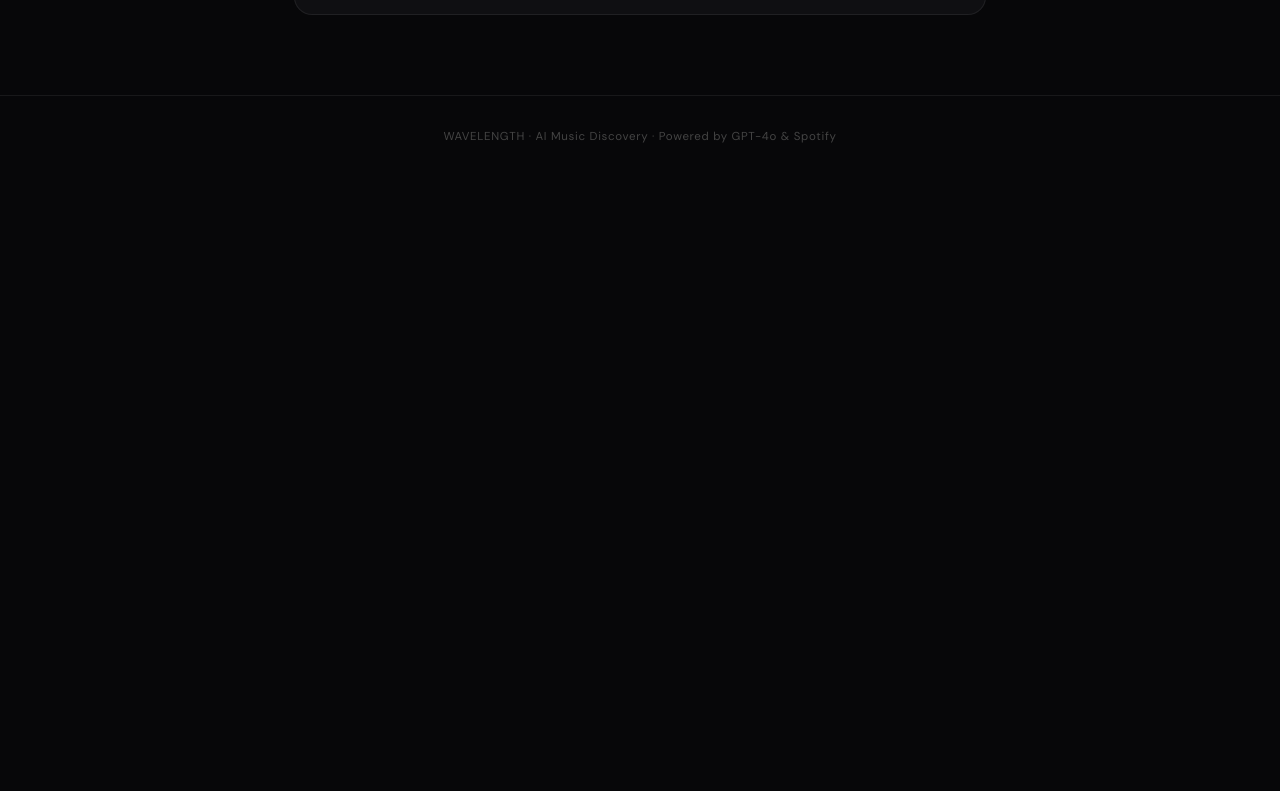
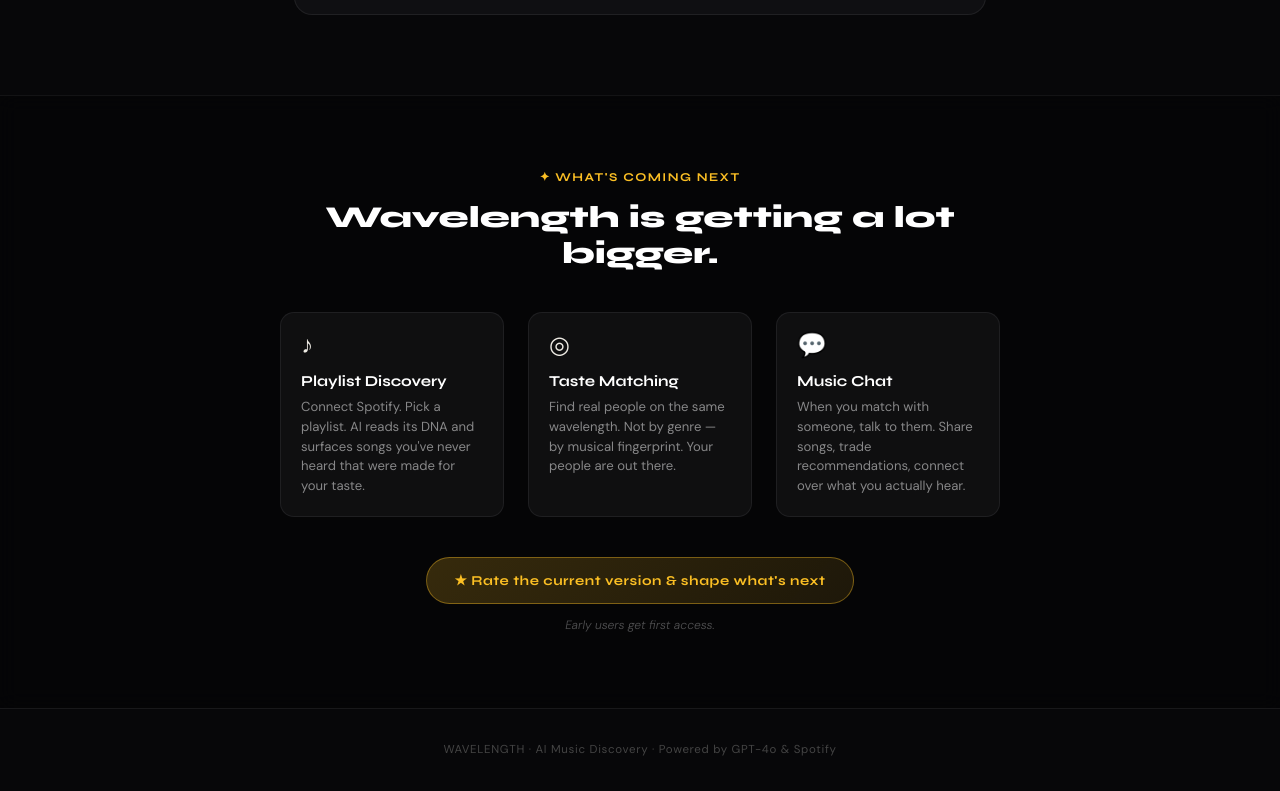
Before and after one commit to Rooferz/wavelength, a Next.js app: page / in a window 1280 px wide. Shown: the part 1028-1819 px from the top of the page. Before the commit the page ends 1206 px from the top, so only its background shows below. Built offline with nearby package versions, Linux system fonts and the light colour scheme.

Commit message:
added teaser

```diff
--- a/pages/index.js
+++ b/pages/index.js
@@ -2,7 +2,7 @@ import { useState, useEffect } from 'react';
 import Head from 'next/head';
 import Link from 'next/link';
 
-const GOOGLE_FORM_URL = 'https://docs.google.com/forms/d/e/1FAIpQLSfky-0X933FGqkqQs4xVo1VdgRIr0wv7h3Xn8rcir7hWGrysw/viewform';
+const GOOGLE_FORM_URL = 'https://forms.gle/YOUR_FORM_LINK_HERE';
 
 const ANALYZE_OPTIONS = [
   { id: 'lyrics', label: 'Lyrics & Meaning', icon: '✍' },
@@ -314,6 +314,48 @@ export default function Home() {
           )}
         </main>
 
+        {/* ── Coming Soon Teaser ─────────────────────────── */}
+        <div className="coming-soon-strip">
+          <div className="cs-inner">
+            <div className="cs-eyebrow">✦ What's coming next</div>
+            <h3 className="cs-title">Wavelength is getting a lot bigger.</h3>
+            <div className="cs-features">
+              <div className="cs-feature">
+                <div className="cs-icon">♪</div>
+                <div className="cs-feat-text">
+                  <div className="cs-feat-title">Playlist Discovery</div>
+                  <div className="cs-feat-desc">Connect Spotify. Pick a playlist. AI reads its DNA and surfaces songs you've never heard that were made for your taste.</div>
+                </div>
+              </div>
+              <div className="cs-feature">
+                <div className="cs-icon">◎</div>
+                <div className="cs-feat-text">
+                  <div className="cs-feat-title">Taste Matching</div>
+                  <div className="cs-feat-desc">Find real people on the same wavelength. Not by genre — by musical fingerprint. Your people are out there.</div>
+                </div>
+              </div>
+              <div className="cs-feature">
+                <div className="cs-icon">💬</div>
+                <div className="cs-feat-text">
+                  <div className="cs-feat-title">Music Chat</div>
+                  <div className="cs-feat-desc">When you match with someone, talk to them. Share songs, trade recommendations, connect over what you actually hear.</div>
+                </div>
+              </div>
+            </div>
+            <div className="cs-cta-row">
+              <a
+                href="https://docs.google.com/forms/d/e/1FAIpQLSfky-0X933FGqkqQs4xVo1VdgRIr0wv7h3Xn8rcir7hWGrysw/viewform"
+                target="_blank"
+                rel="noreferrer"
+                className="cs-notify-btn"
+              >
+                ★ Rate the current version &amp; shape what's next
+              </a>
+              <div className="cs-disclaimer">Early users get first access.</div>
+            </div>
+          </div>
+        </div>
+
         <footer className="footer">
           WAVELENGTH · AI Music Discovery · Powered by GPT-4o &amp; Spotify
         </footer>
--- a/styles/globals.css
+++ b/styles/globals.css
@@ -938,3 +938,127 @@ input { font-family: inherit; }
   .orb-1 { width: 300px; height: 300px; top: -100px; left: -100px; }
   .orb-2 { width: 250px; height: 250px; bottom: -80px; right: -80px; }
 }
+
+/* ── Coming Soon Strip ──────────────────────────────────── */
+.coming-soon-strip {
+  position: relative;
+  z-index: 1;
+  margin: 0;
+  padding: 72px 24px;
+  border-top: 1px solid rgba(255, 255, 255, 0.06);
+  background: rgba(0, 0, 0, 0.25);
+  backdrop-filter: blur(10px);
+}
+
+.cs-inner {
+  max-width: 720px;
+  margin: 0 auto;
+  text-align: center;
+}
+
+.cs-eyebrow {
+  font-family: 'Syne', sans-serif;
+  font-size: 0.75rem;
+  font-weight: 700;
+  letter-spacing: 0.12em;
+  text-transform: uppercase;
+  color: #fbbf24;
+  margin-bottom: 0.75rem;
+}
+
+.cs-title {
+  font-family: 'Syne', sans-serif;
+  font-size: 1.9rem;
+  font-weight: 800;
+  color: #fff;
+  margin: 0 0 2.5rem;
+  line-height: 1.2;
+}
+
+.cs-features {
+  display: grid;
+  grid-template-columns: 1fr 1fr 1fr;
+  gap: 1.5rem;
+  margin-bottom: 2.5rem;
+  text-align: left;
+}
+
+.cs-feature {
+  display: flex;
+  flex-direction: column;
+  gap: 0.75rem;
+  padding: 1.25rem;
+  background: rgba(255, 255, 255, 0.04);
+  border: 1px solid rgba(255, 255, 255, 0.07);
+  border-radius: 14px;
+  transition: border-color 0.2s, background 0.2s;
+}
+
+.cs-feature:hover {
+  background: rgba(255, 255, 255, 0.07);
+  border-color: rgba(255, 255, 255, 0.13);
+}
+
+.cs-icon {
+  font-size: 1.5rem;
+  line-height: 1;
+}
+
+.cs-feat-title {
+  font-family: 'Syne', sans-serif;
+  font-weight: 700;
+  font-size: 0.95rem;
+  color: #fff;
+  margin-bottom: 0.25rem;
+}
+
+.cs-feat-desc {
+  font-family: 'DM Sans', sans-serif;
+  font-size: 0.82rem;
+  color: rgba(255, 255, 255, 0.5);
+  line-height: 1.5;
+}
+
+.cs-cta-row {
+  display: flex;
+  flex-direction: column;
+  align-items: center;
+  gap: 0.75rem;
+}
+
+.cs-notify-btn {
+  display: inline-block;
+  background: linear-gradient(135deg, rgba(251,191,36,0.2), rgba(251,191,36,0.1));
+  border: 1px solid rgba(251, 191, 36, 0.4);
+  color: #fbbf24;
+  font-family: 'Syne', sans-serif;
+  font-weight: 700;
+  font-size: 0.85rem;
+  letter-spacing: 0.04em;
+  text-decoration: none;
+  padding: 0.75rem 1.75rem;
+  border-radius: 100px;
+  transition: all 0.2s;
+}
+
+.cs-notify-btn:hover {
+  background: linear-gradient(135deg, rgba(251,191,36,0.3), rgba(251,191,36,0.18));
+  border-color: rgba(251, 191, 36, 0.65);
+  color: #fbbf24;
+}
+
+.cs-disclaimer {
+  font-family: 'DM Sans', sans-serif;
+  font-size: 0.75rem;
+  color: rgba(255, 255, 255, 0.3);
+  font-style: italic;
+}
+
+/* Coming soon — mobile */
+@media (max-width: 600px) {
+  .coming-soon-strip { padding: 48px 16px; }
+  .cs-title { font-size: 1.35rem; }
+  .cs-features { grid-template-columns: 1fr; gap: 1rem; }
+  .cs-feature { flex-direction: row; align-items: flex-start; gap: 1rem; padding: 1rem; }
+  .cs-icon { font-size: 1.25rem; flex-shrink: 0; padding-top: 2px; }
+}
```
